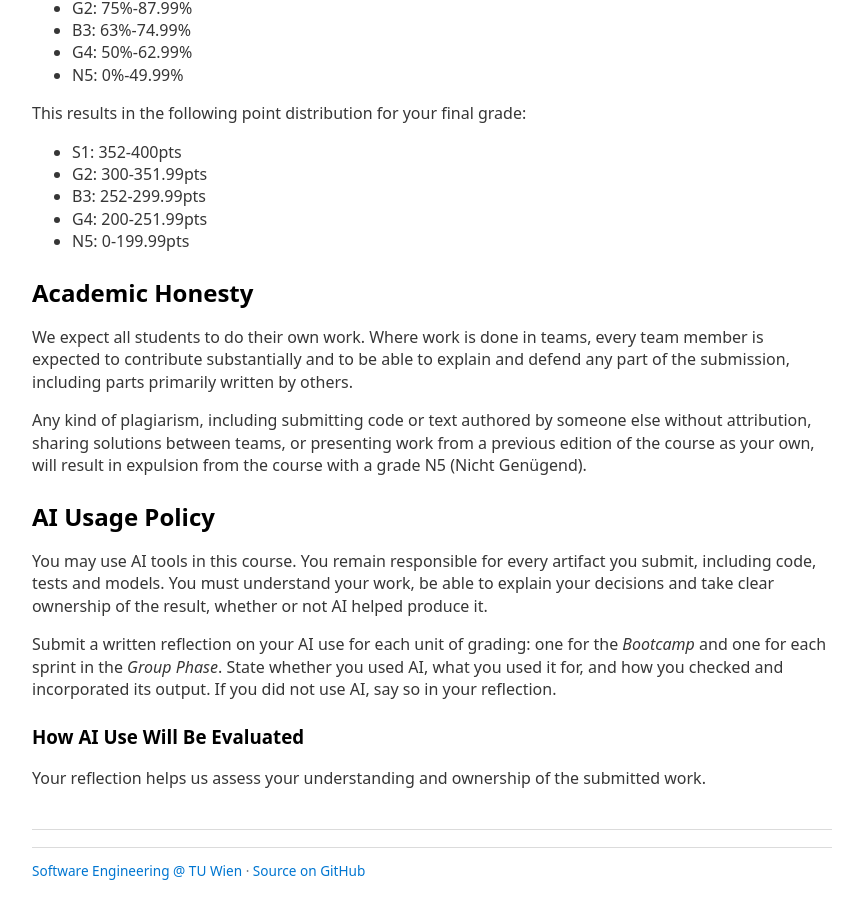
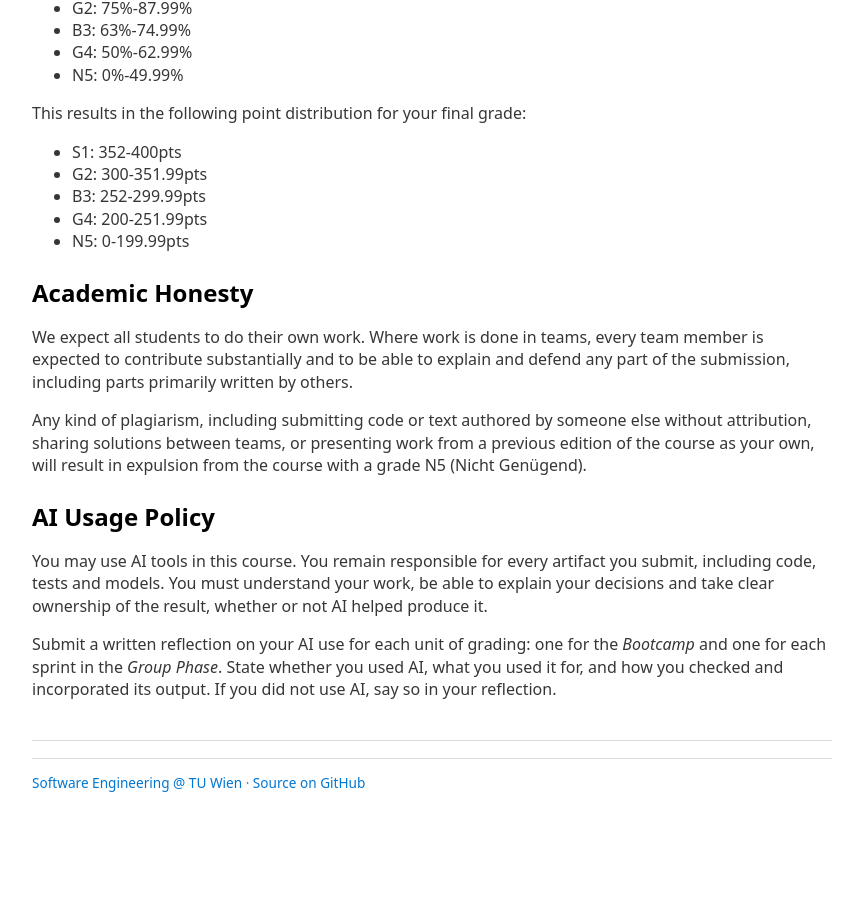
Before and after one commit to software-engineering-tuwien/software-engineering-tuwien.github.io, a Jekyll site: the page built from sep/2026W/index.html, in a window 1280 px wide and 900 px high, scrolled down 4184 px. Shown: the whole window, without its empty margins (208-1064 px from the left). Built offline with Jekyll 4.4.1, drawn with Linux system fonts in a browser that asks for light colours; after the commit the page ends 4996 px from its top, so only the background shows below that.

Commit message:
Remove SEP AI-evaluation subsection

```diff
--- a/_includes/ai-policy-sep.html
+++ b/_includes/ai-policy-sep.html
@@ -13,9 +13,4 @@
         used AI, what you used it for, and how you checked and incorporated its output. If you
         did not use AI, say so in your reflection.
       </p>
-
-      <h3>How AI Use Will Be Evaluated</h3>
-      <p>
-        Your reflection helps us assess your understanding and ownership of the submitted work.
-      </p>
     </section>
```
